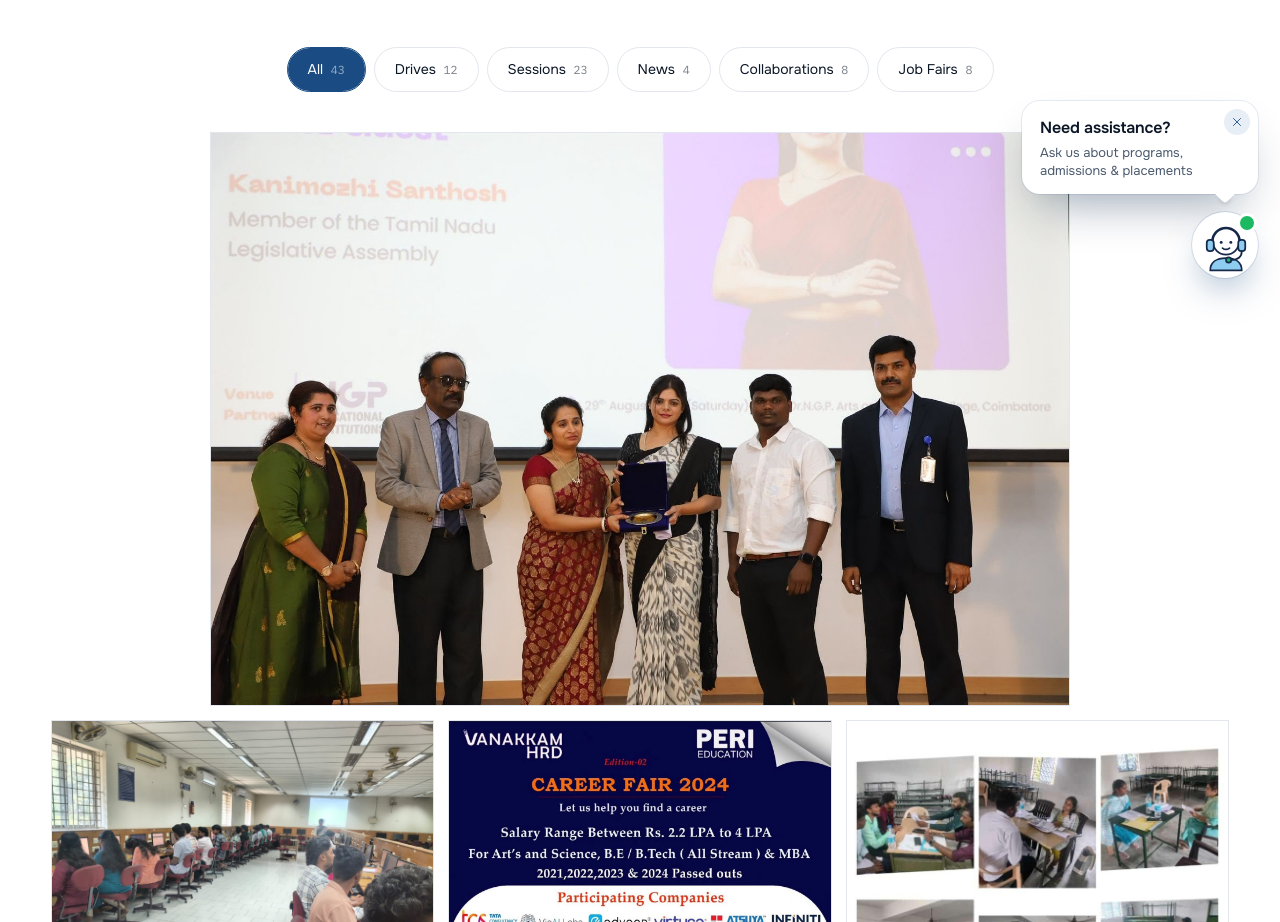
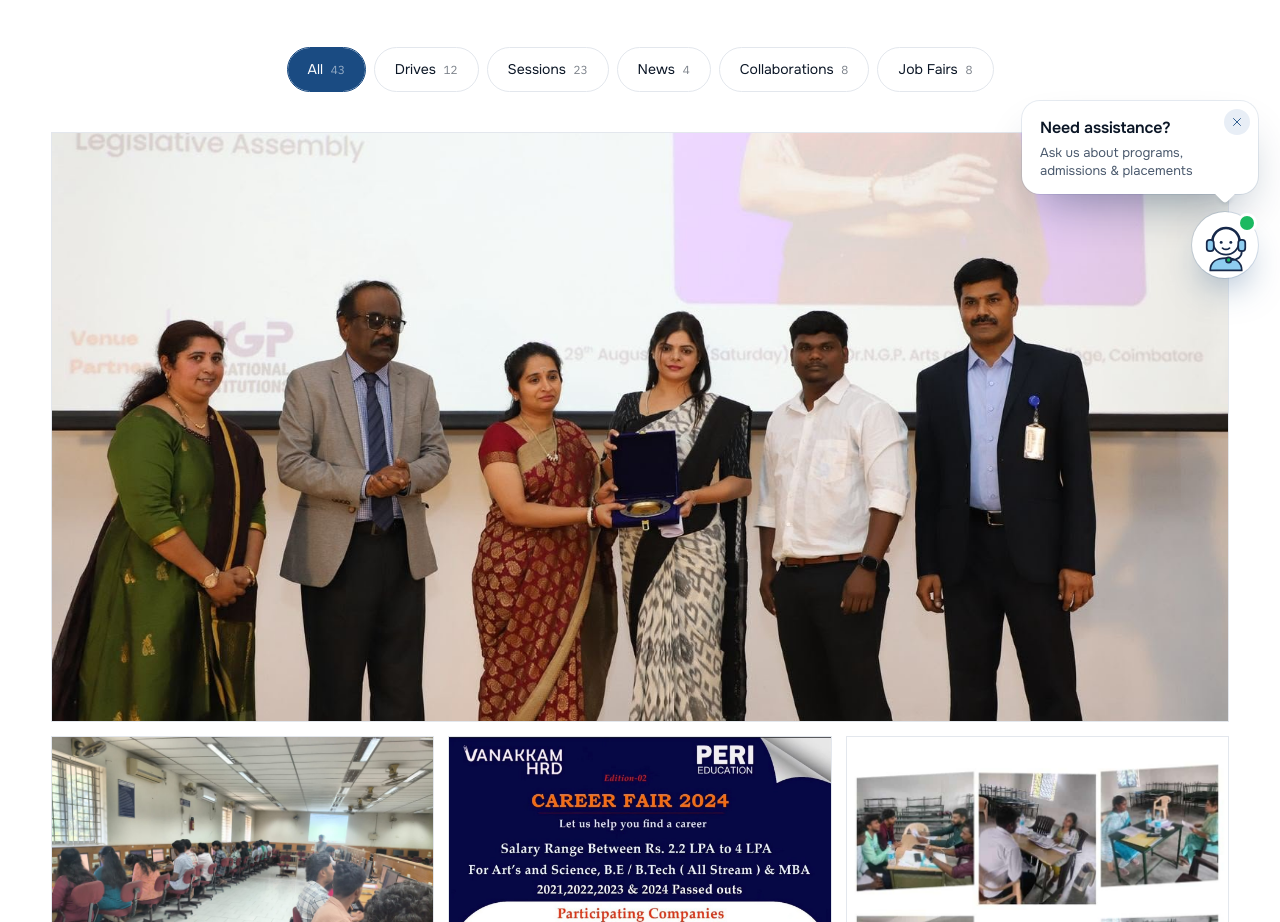
Before and after one commit to KIVOX-dev/saiconsultancy, a React (Vite) app: page /gallery in a window 1280 px wide. Shown: the part 500-1422 px from the top of the page. Built offline with nearby package versions, Linux system fonts and the light colour scheme.

Commit message:
feat: add stylesheet for inner pages

```diff
--- a/src/styles/07-inner-pages.css
+++ b/src/styles/07-inner-pages.css
@@ -58,7 +58,9 @@
 .tabs button.active { color: #fff; border-color: var(--blue); }
 .tab-pill { position: absolute; inset: 0; background: var(--blue); }
 .masonry { columns: 3; column-gap: 14px; }
-.masonry .tile.featured { column-span: all; display: block; width: 100%; max-width: 860px; margin: 0 auto 14px; }
+.masonry .tile.featured { column-span: all; display: block; width: 100%; max-width: none; margin: 0 0 14px; }
+.masonry .tile.featured img { width: 100%; aspect-ratio: 2 / 1; height: auto; object-fit: cover; object-position: 50% 78%; }
+@media (max-width: 960px) { .masonry .tile.featured img { aspect-ratio: 3 / 2; object-position: 50% 70%; } }
 .tile { display: block; width: 100%; break-inside: avoid; margin: 0 0 14px; padding: 0; border: 0; background: none; text-align: left; }
 .tile .bezel { display: block; height: auto; }
 .tile .bezel-core { display: block; height: auto; padding: 0; }
```
